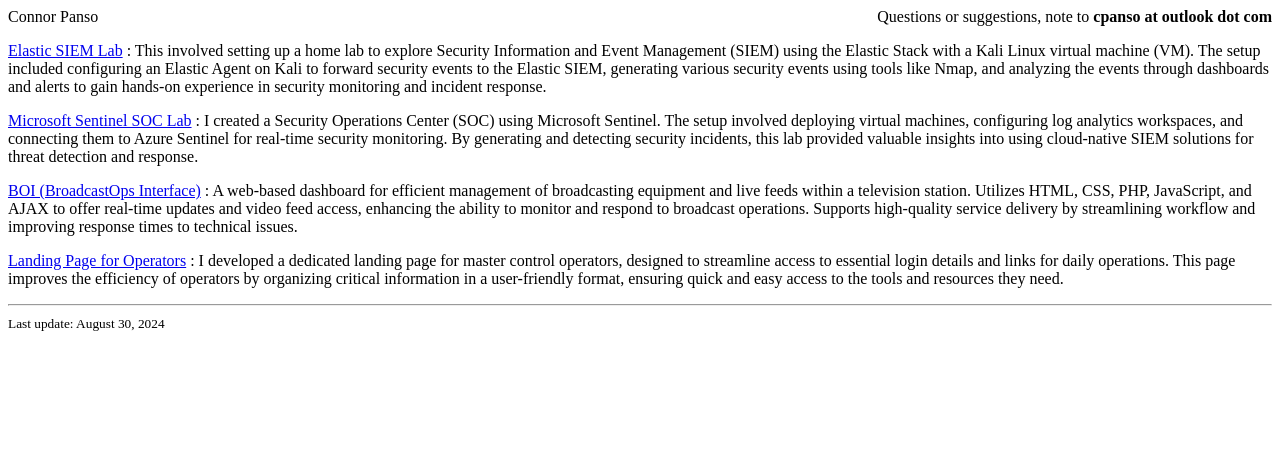
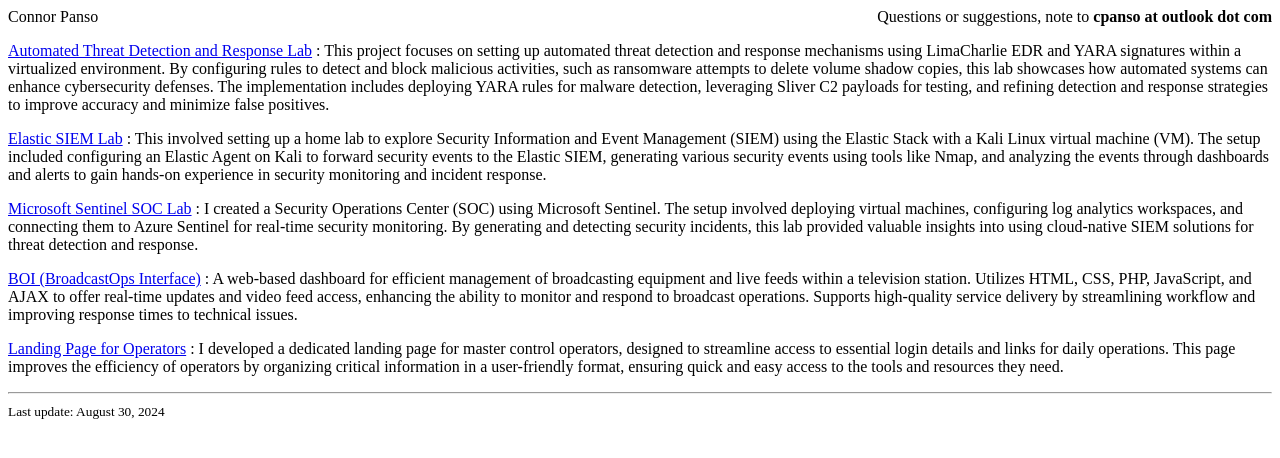
Before and after one commit to conpans/conpans.github.io, a plain HTML site: page index.html in a window 1280 px wide. Drawn offline with Linux system fonts and the light colour scheme.

Commit message:
Updated index page

```diff
--- a/index.html
+++ b/index.html
@@ -23,6 +23,10 @@
     </header>
     <main>
         <p>
+            <a href="projects/HomeSOClc/lcSOC.html">Automated Threat Detection and Response Lab</a>
+            : This project focuses on setting up automated threat detection and response mechanisms using LimaCharlie EDR and YARA signatures within a virtualized environment. By configuring rules to detect and block malicious activities, such as ransomware attempts to delete volume shadow copies, this lab showcases how automated systems can enhance cybersecurity defenses. The implementation includes deploying YARA rules for malware detection, leveraging Sliver C2 payloads for testing, and refining detection and response strategies to improve accuracy and minimize false positives.
+        </p>
+        <p>
             <a href="projects/elasticSIEM/elasticPro.html">Elastic SIEM Lab</a>
             : This involved setting up a home lab to explore Security Information and Event Management (SIEM) using the Elastic Stack with a Kali Linux virtual machine (VM). The setup included configuring an Elastic Agent on Kali to forward security events to the Elastic SIEM, generating various security events using tools like Nmap, and analyzing the events through dashboards and alerts to gain hands-on experience in security monitoring and incident response.
         </p>
```
